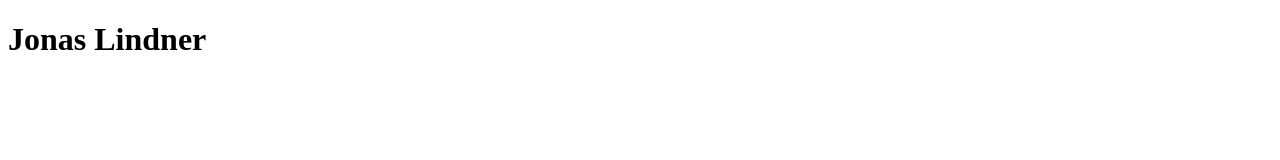
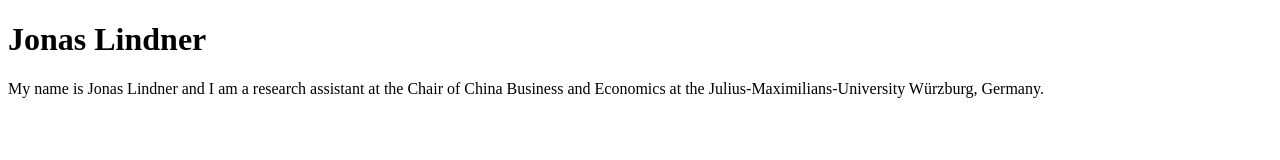
Before and after one commit to jonaslindner-econ/jonaslindner-econ.github.io, a plain HTML site: page index.html in a window 1280 px wide. Drawn offline with Linux system fonts and the light colour scheme.

Commit message:
Updated index.html
Changed the text.

```diff
--- a/index.html
+++ b/index.html
@@ -7,5 +7,9 @@
 </head>
 <body>
     <h1>Jonas Lindner</h1>
+   <p>My name is Jonas Lindner and I am a research assistant at the Chair of China Business and Economics at the Julius-Maximilians-University Würzburg, Germany.</p>
+
+
+
 </body>
 </html>
```
